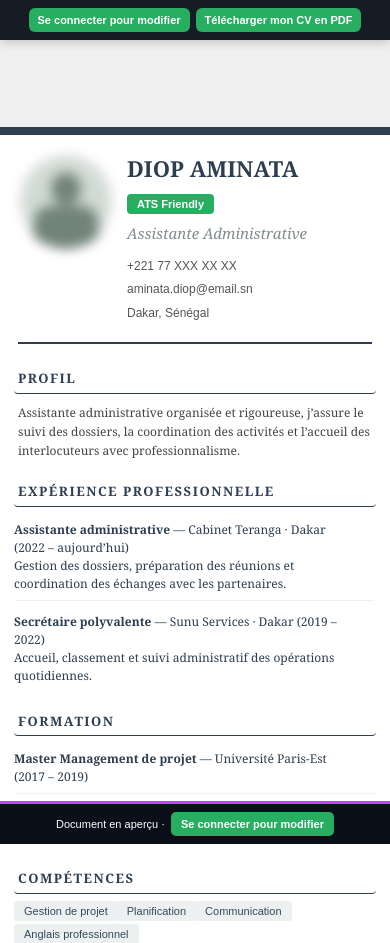
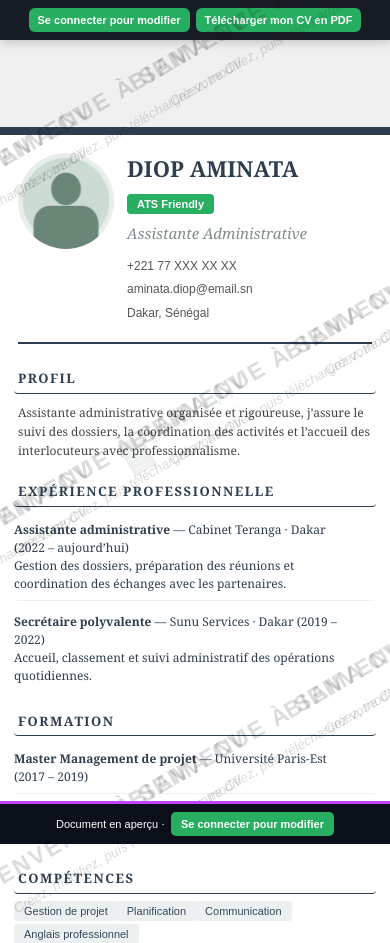
Before and after one commit to macalouboubaa-lab/model_CV, a website: page model1.html in a window 390 px wide. Shown: the top 943 px of the page. Drawn offline with Linux system fonts and the light colour scheme.

Commit message:
feat: Remplacement du flou par filigrane SAMA CV
- Suppression du flou photo (blur CSS) - inefficace
- Ajout filigrane répétitif incliné à -30deg
- Texte ligne 1 : 'BIENVENUE À SAMA CV' (gras, majuscules)
- Texte ligne 2 : 'Créez, modifiez, puis téléchargez votre CV' (italique)
- Logo SAMA CV centré (opacité 0.08)
- 40 répétitions desktop / 20 mobile
- Opacité 0.15 écran / 0.25 impression
- Pas de filigrane pour utilisateurs payés (classe paid-user)
- PDF généré sans filigrane (nettoyage serveur)
- Mise à jour documentation (guide.html, README.md, ARCHITECTURE.md)

```diff
--- a/assets/protection.js
+++ b/assets/protection.js
@@ -30,19 +30,22 @@
     style.id = 'sama-shared-styles';
     style.textContent = `
       #cvContainer .profile-photo, #cvContainer .cv-profile-photo { box-sizing:border-box!important; width:96px!important; height:96px!important; max-width:100%; object-fit:cover!important; }
-      body:not(.paid-user) #cvContainer .profile-photo, body:not(.paid-user) #cvContainer .cv-profile-photo { filter:blur(4px) saturate(.7)!important; transition:filter .3s ease; }
-      body:not(.paid-user) #cvContainer .profile-photo:hover, body:not(.paid-user) #cvContainer .cv-profile-photo:hover { filter:blur(4px) saturate(.7)!important; }
-      body.paid-user #cvContainer .profile-photo, body.paid-user #cvContainer .cv-profile-photo { filter:none!important; }
-      @media(max-width:768px) {
-        body:not(.paid-user) #cvContainer .profile-photo, body:not(.paid-user) #cvContainer .cv-profile-photo { filter:blur(6px) saturate(.6)!important; }
-        body.paid-user #cvContainer .profile-photo, body.paid-user #cvContainer .cv-profile-photo { filter:none!important; }
-      }
-      @media print {
-        body:not(.paid-user) #cvContainer .profile-photo, body:not(.paid-user) #cvContainer .cv-profile-photo { filter:blur(6px) saturate(.5)!important; }
-        body.paid-user #cvContainer .profile-photo, body.paid-user #cvContainer .cv-profile-photo { filter:none!important; }
-      }
       .sama-generated-toolbar { display:flex; justify-content:center; gap:8px; padding:12px; }
       .sama-generated-toolbar button { padding:9px 14px; border:0; border-radius:5px; background:#27AE60; color:#fff; font-weight:700; cursor:pointer; }
+      #sama-watermark { position:fixed; inset:-30%; z-index:9998; overflow:hidden; pointer-events:none; }
+      .watermark-content { position:absolute; inset:0; display:grid; grid-template-columns:repeat(8,minmax(0,1fr)); grid-template-rows:repeat(5,minmax(0,1fr)); align-items:center; justify-items:center; transform:rotate(-30deg) scale(1.15); }
+      .sama-watermark-item { display:flex; flex-direction:column; align-items:center; gap:7px; color:#1a1a1a; font-family:Arial,sans-serif; text-align:center; opacity:.15; white-space:nowrap; }
+      .sama-watermark-item strong { font-size:32px; font-weight:700; letter-spacing:2px; }
+      .sama-watermark-item small { font-size:16px; font-style:italic; font-weight:400; }
+      .sama-watermark-logo { position:absolute; top:50%; left:50%; width:300px; height:auto; opacity:.08; transform:translate(-50%,-50%) rotate(-30deg); }
+      body.paid-user #sama-watermark, body.admin-mode #sama-watermark { display:none!important; }
+      @media(max-width:768px) {
+        .watermark-content { grid-template-columns:repeat(4,minmax(0,1fr)); grid-template-rows:repeat(5,minmax(0,1fr)); }
+        .sama-watermark-item:nth-child(n+21) { display:none; }
+        .sama-watermark-item strong { font-size:20px; }
+        .sama-watermark-item small { font-size:12px; }
+        .sama-watermark-logo { width:180px; }
+      }
       #sama-banner { position:fixed; inset:auto 0 0; z-index:9999; display:flex; flex-wrap:wrap; justify-content:center; align-items:center; gap:10px; padding:12px 18px; border-top:3px solid #C342FF; background:#0B0F19; color:white; font:13px Arial,sans-serif; }
       #sama-banner .separator { color:#4A5060; }
       #sama-banner button { padding:8px 14px; border:0; border-radius:5px; background:#27AE60; color:white; font:700 13px Arial,sans-serif; cursor:pointer; }
@@ -54,11 +57,11 @@
       body.edit-mode .sama-edit-button { display:none!important; }
       #sama-protection-warning { position:fixed; z-index:10001; top:18px; left:50%; padding:10px 16px; border:1px solid #ff7474; border-radius:5px; background:#8f2020; color:white; font:600 13px Arial,sans-serif; opacity:0; pointer-events:none; transform:translate(-50%,-8px); transition:opacity .2s,transform .2s; }
       #sama-protection-warning.warning-visible { opacity:1; transform:translate(-50%,0); }
-      body.admin-mode #sama-watermark, body.admin-mode #sama-banner { display:none!important; }
-      @media(max-width:600px) { .watermark-content { inset:-12%; grid-template-columns:repeat(2,1fr); grid-template-rows:repeat(5,1fr); } .watermark-brand { font-size:21px; } #sama-banner { gap:6px; padding:8px 10px; font-size:11px; } #sama-banner button { font-size:11px; padding:6px 10px; } }
+      body.admin-mode #sama-banner { display:none!important; }
+      @media(max-width:600px) { #sama-banner { gap:6px; padding:8px 10px; font-size:11px; } #sama-banner button { font-size:11px; padding:6px 10px; } }
       @media print {
-        body:not(.admin-mode) #sama-watermark { display:block!important; opacity:1!important; }
-        body:not(.admin-mode) .watermark-content { opacity:0.4!important; }
+        body:not(.paid-user):not(.admin-mode) #sama-watermark { display:block!important; opacity:1!important; }
+        body:not(.paid-user):not(.admin-mode) .sama-watermark-item { opacity:.25; }
         #sama-banner, .sama-generated-toolbar { display:none!important; }
       }
     `;
@@ -267,17 +270,31 @@
     const editButton = document.querySelector('.sama-edit-button');
     if (editButton) editButton.textContent = session ? 'Modifier ce modèle' : 'Se connecter pour modifier';
 
-    const watermarkMessage = isPaid ? 'Paiement validé' : 'Aperçu — Photo protégée';
-    const watermark = document.createElement('div');
-    watermark.id = 'sama-watermark';
-    watermark.setAttribute('aria-hidden', 'true');
-    watermark.innerHTML = `<div class="watermark-content">${Array.from({ length: 12 }, () => `
-      <div class="watermark-text">
-        <span class="watermark-brand">SAMA CV</span>
-        <span class="watermark-msg">${watermarkMessage}</span>
-        <span class="watermark-url">samacv.com</span>
-      </div>`).join('')}</div>`;
-    document.body.appendChild(watermark);
+    if (!isPaid && !session?.isAdmin) {
+      const watermark = document.createElement('div');
+      watermark.id = 'sama-watermark';
+      watermark.setAttribute('aria-hidden', 'true');
+
+      const watermarkContent = document.createElement('div');
+      watermarkContent.className = 'watermark-content';
+      for (let index = 0; index < 40; index += 1) {
+        const item = document.createElement('span');
+        item.className = 'sama-watermark-item';
+        const title = document.createElement('strong');
+        title.textContent = 'BIENVENUE À SAMA CV';
+        const subtitle = document.createElement('small');
+        subtitle.textContent = 'Créez, modifiez, puis téléchargez votre CV';
+        item.append(title, subtitle);
+        watermarkContent.appendChild(item);
+      }
+
+      const logo = document.createElement('img');
+      logo.className = 'sama-watermark-logo';
+      logo.src = '/assets/logo-sama-cv.svg';
+      logo.alt = '';
+      watermark.append(watermarkContent, logo);
+      document.body.appendChild(watermark);
+    }
 
     const banner = document.createElement('div');
     banner.id = 'sama-banner';
--- a/lib/model-template.js
+++ b/lib/model-template.js
@@ -13,7 +13,7 @@ function prepareModelHtml(html) {
   if (sharedScripts.length) $('head').prepend(sharedScripts.join(''));
   if (!$('#sama-model-photo-styles').length) {
     $('head').append(
-      '<style id="sama-model-photo-styles">#cvContainer .profile-photo,#cvContainer .cv-profile-photo{box-sizing:border-box!important;width:96px!important;height:96px!important;max-width:100%;object-fit:cover!important}body:not(.paid-user) #cvContainer .profile-photo,body:not(.paid-user) #cvContainer .cv-profile-photo{filter:blur(4px) saturate(.7)!important}@media(max-width:768px){body:not(.paid-user) #cvContainer .profile-photo,body:not(.paid-user) #cvContainer .cv-profile-photo{filter:blur(6px) saturate(.6)!important}}@media print{body:not(.paid-user) #cvContainer .profile-photo,body:not(.paid-user) #cvContainer .cv-profile-photo{filter:blur(6px) saturate(.5)!important}}body.paid-user #cvContainer .profile-photo,body.paid-user #cvContainer .cv-profile-photo{filter:none!important}</style>'
+      '<style id="sama-model-photo-styles">#cvContainer .profile-photo,#cvContainer .cv-profile-photo{box-sizing:border-box!important;width:96px!important;height:96px!important;max-width:100%;object-fit:cover!important}</style>'
     );
   }
 
```
Also changed, not shown: ARCHITECTURE.md (+1 -1 lines), TASKS.md (+1 -1 lines), guide.html (+2 -2 lines), CHANGELOG.md, README.md.
